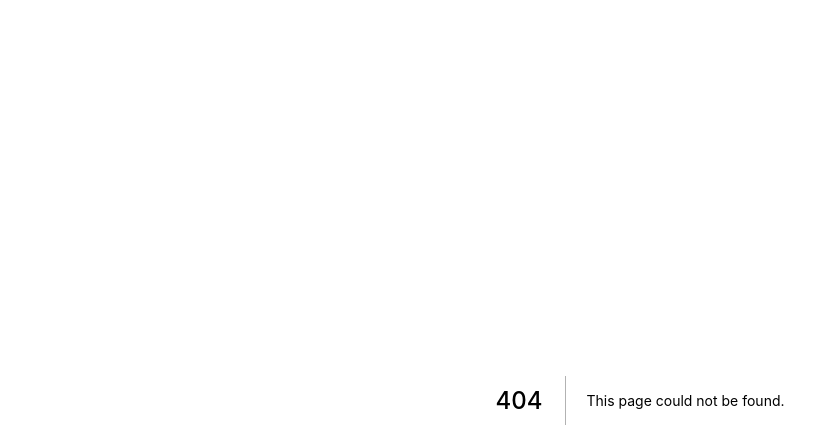
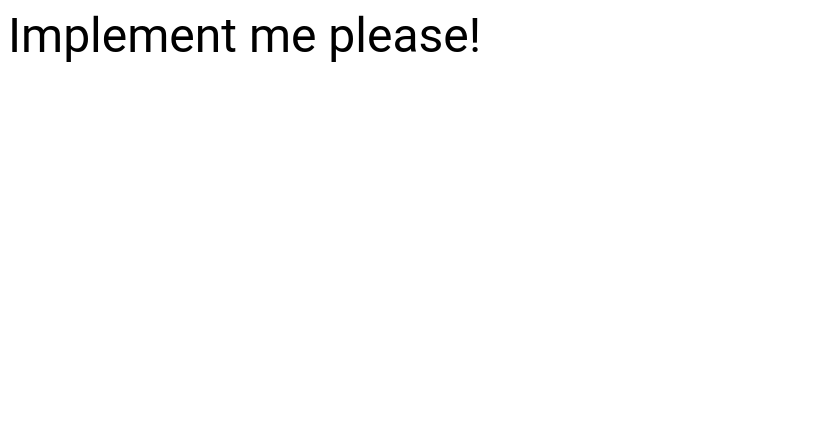
Before and after one commit to YuraPapka/fe_lab_kpi, a Next.js app: page /product/1 in a window 1280 px wide. Before the commit this address had no page. Shown: the top 448 px of the page, without its empty margins (0-835 px from the left). Built offline with nearby package versions, Linux system fonts and the light colour scheme.

Commit message:
add product card page to router

```diff
--- /dev/null
+++ b/pages/product/[id].tsx
@@ -0,0 +1 @@
+export {default} from '../../src/pages/productCard';
--- /dev/null
+++ b/src/pages/productCard/index.tsx
@@ -0,0 +1,9 @@
+import React, {FC} from 'react';
+import ImplementMe from "../../inst/pages/ImplementMe";
+
+const ProductCard: FC = () => {
+
+  return <ImplementMe />
+};
+
+export default ProductCard;
```
